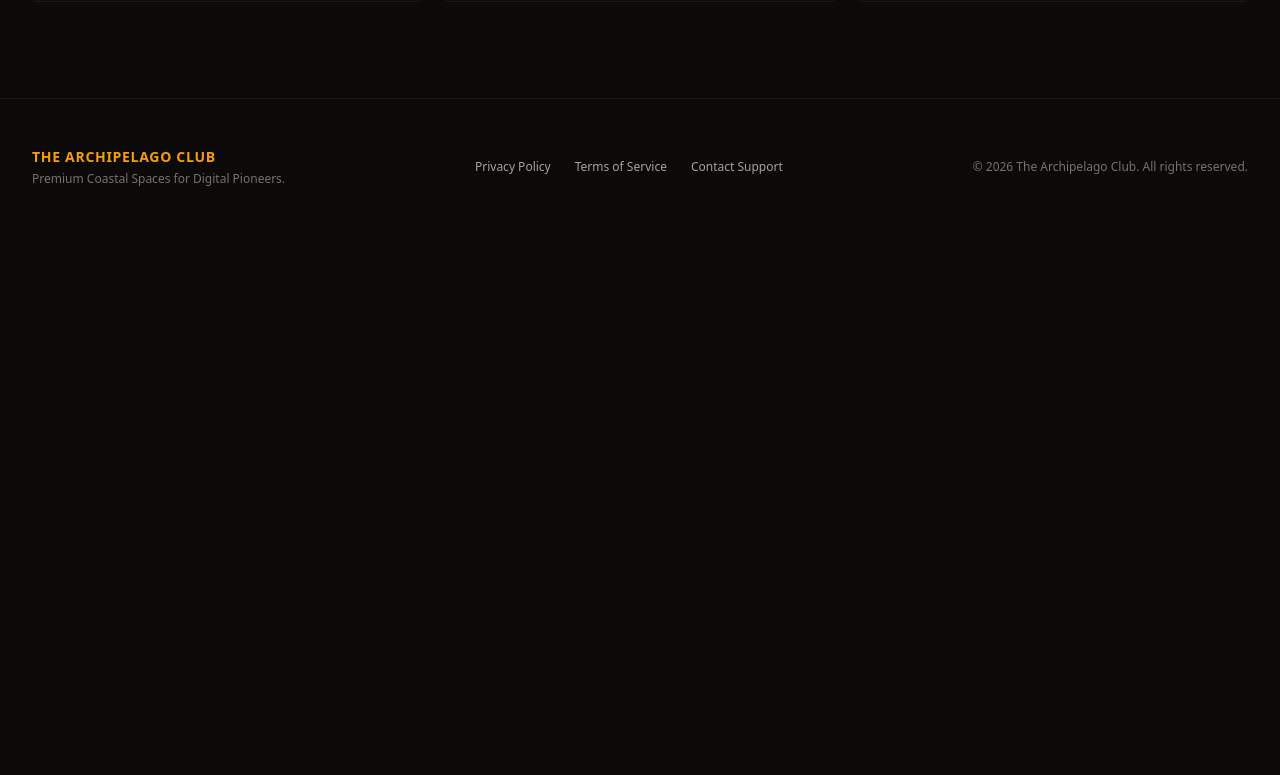
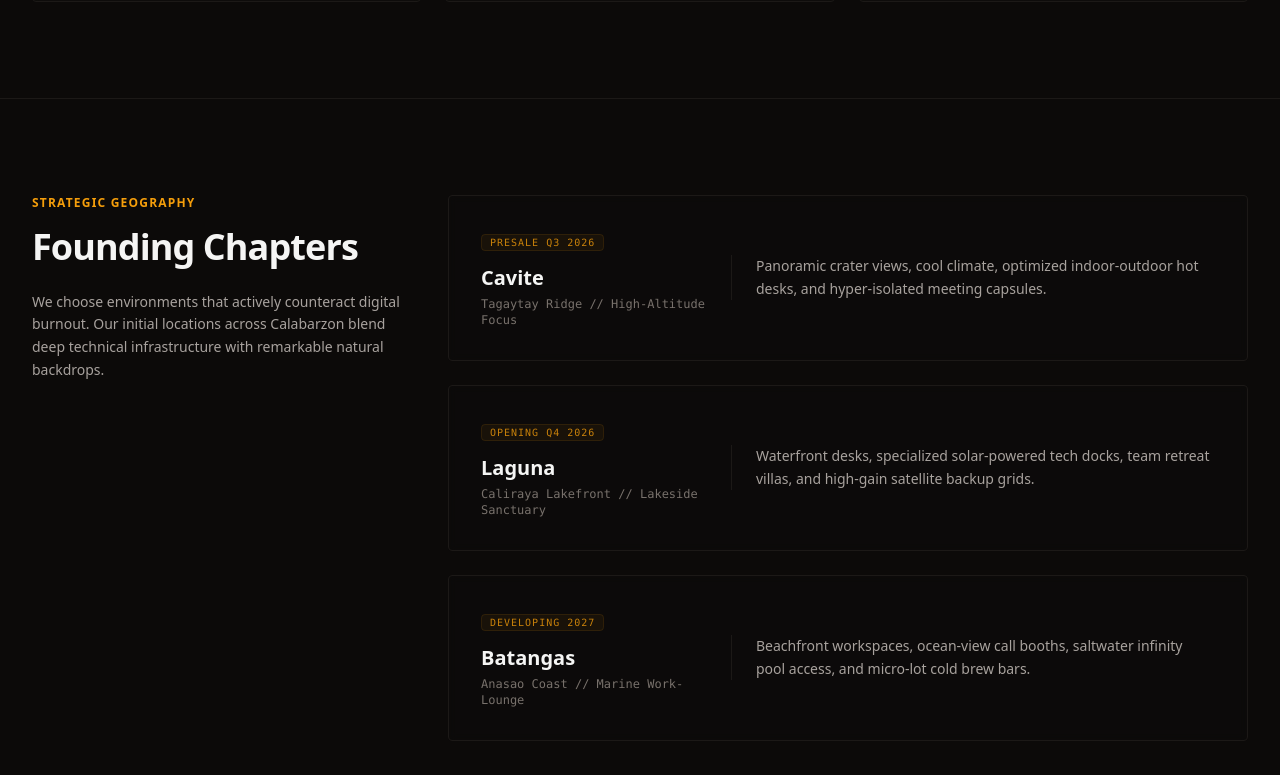
Before and after one commit to Carl-Miralpis/archipelago-club, a Next.js app: page / in a window 1280 px wide. Shown: the part 1565-2340 px from the top of the page. Before the commit the page ends 1800 px from the top, so only its background shows below. Built offline with nearby package versions, Linux system fonts and the light colour scheme.

Commit message:
feat: implement asymmetrical sticky Locations showcase section for Calabarzon chapters

```diff
--- a/src/app/page.tsx
+++ b/src/app/page.tsx
@@ -1,5 +1,6 @@
 import WaitlistForm from "../components/WaitlistForm";
-import Amenities from "../components/Amenities"; // Import your beautiful new amenities section
+import Amenities from "../components/Amenities";
+import Locations from "../components/Locations"; // Import the Locations showcase
 
 export default function Home() {
   return (
@@ -86,6 +87,9 @@ export default function Home() {
 
       {/* Amenities Section */}
       <Amenities />
+
+      {/* Locations Section */}
+      <Locations />
     </>
   );
 }
--- /dev/null
+++ b/src/components/Locations.tsx
@@ -0,0 +1,78 @@
+export default function Locations() {
+  const chapters = [
+    {
+      province: "Cavite",
+      spot: "Tagaytay Ridge",
+      vibe: "High-Altitude Focus",
+      specs: "Panoramic crater views, cool climate, optimized indoor-outdoor hot desks, and hyper-isolated meeting capsules.",
+      status: "Presale Q3 2026"
+    },
+    {
+      province: "Laguna",
+      spot: "Caliraya Lakefront",
+      vibe: "Lakeside Sanctuary",
+      specs: "Waterfront desks, specialized solar-powered tech docks, team retreat villas, and high-gain satellite backup grids.",
+      status: "Opening Q4 2026"
+    },
+    {
+      province: "Batangas",
+      spot: "Anasao Coast",
+      vibe: "Marine Work-Lounge",
+      specs: "Beachfront workspaces, ocean-view call booths, saltwater infinity pool access, and micro-lot cold brew bars.",
+      status: "Developing 2027"
+    }
+  ];
+
+  return (
+    <section id="locations" className="bg-stone-950 py-24 border-t border-stone-900">
+      <div className="max-w-7xl mx-auto px-4 sm:px-6 lg:px-8">
+        <div className="grid grid-cols-1 lg:grid-cols-12 gap-12 lg:gap-8">
+
+          {/* Left Column - Sticky Description Context */}
+          <div className="lg:col-span-4 lg:sticky lg:top-32 h-fit space-y-4">
+            <h2 className="text-xs font-semibold uppercase tracking-widest text-amber-500">
+              Strategic Geography
+            </h2>
+            <p className="text-3xl font-bold tracking-tight text-stone-100 sm:text-4xl">
+              Founding Chapters
+            </p>
+            <p className="text-stone-400 text-sm leading-relaxed pt-2">
+              We choose environments that actively counteract digital burnout. Our initial locations across Calabarzon blend deep technical infrastructure with remarkable natural backdrops.
+            </p>
+          </div>
+
+          {/* Right Column - Scrolling Spatial Destination Cards */}
+          <div className="lg:col-span-8 space-y-6">
+            {chapters.map((chapter, index) => (
+              <div
+                key={index}
+                className="group relative rounded border border-stone-900 bg-stone-900/10 p-6 sm:p-8 backdrop-blur-sm transition-all duration-300 hover:border-stone-800 hover:bg-stone-900/30 grid grid-cols-1 md:grid-cols-12 gap-4 items-center"
+              >
+                {/* Meta details */}
+                <div className="md:col-span-4 space-y-1">
+                  <span className="text-[10px] font-mono uppercase tracking-widest text-amber-500/80 bg-amber-500/5 px-2 py-0.5 border border-amber-500/10 rounded">
+                    {chapter.status}
+                  </span>
+                  <h3 className="text-xl font-bold text-stone-100 pt-2 group-hover:text-amber-400 transition-colors">
+                    {chapter.province}
+                  </h3>
+                  <p className="text-xs font-mono text-stone-500">
+                    {chapter.spot} // {chapter.vibe}
+                  </p>
+                </div>
+
+                {/* Technical specs copy */}
+                <div className="md:col-span-8 border-t md:border-t-0 md:border-l border-stone-900 pt-4 md:pt-0 md:pl-6">
+                  <p className="text-sm text-stone-400 leading-relaxed">
+                    {chapter.specs}
+                  </p>
+                </div>
+              </div>
+            ))}
+          </div>
+
+        </div>
+      </div>
+    </section>
+  );
+}
--- a/src/components/WaitlistForm.tsx
+++ b/src/components/WaitlistForm.tsx
@@ -38,7 +38,7 @@ export default function WaitlistForm() {
               disabled={status === "submitting"}
               value={email}
               onChange={(e) => setEmail(e.target.value)}
-              placeholder="Enter youremail"
+              placeholder="Enter your Email"
               className="w-full rounded border border-stone-800 bg-stone-900/60 px-4 py-3 text-base text-stone-100 placeholder-stone-500 shadow-inner focus:border-amber-500 focus:outline-none focus:ring-1 focus:ring-amber-500 transition-all disabled:opacity-50"
             />
           </div>
```
